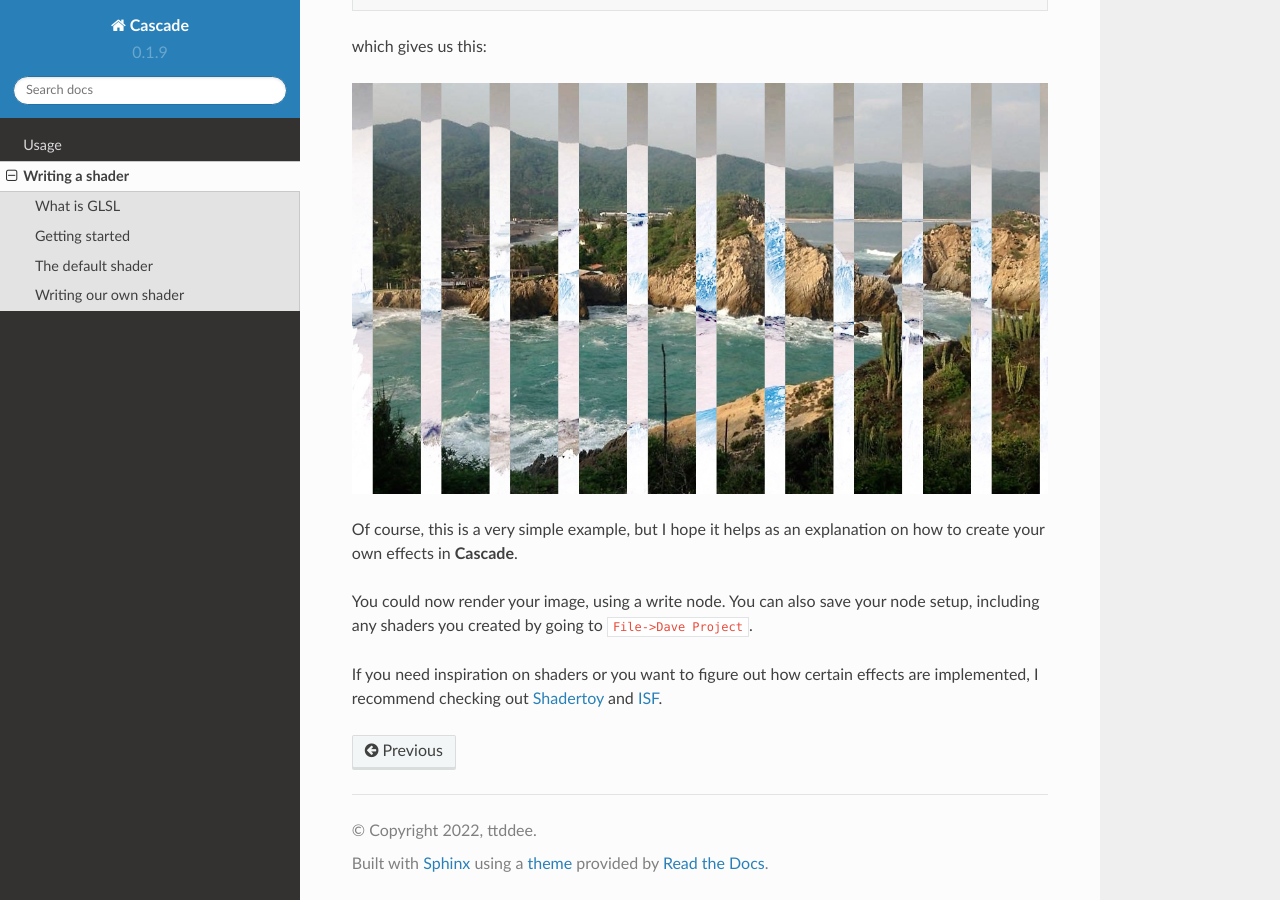
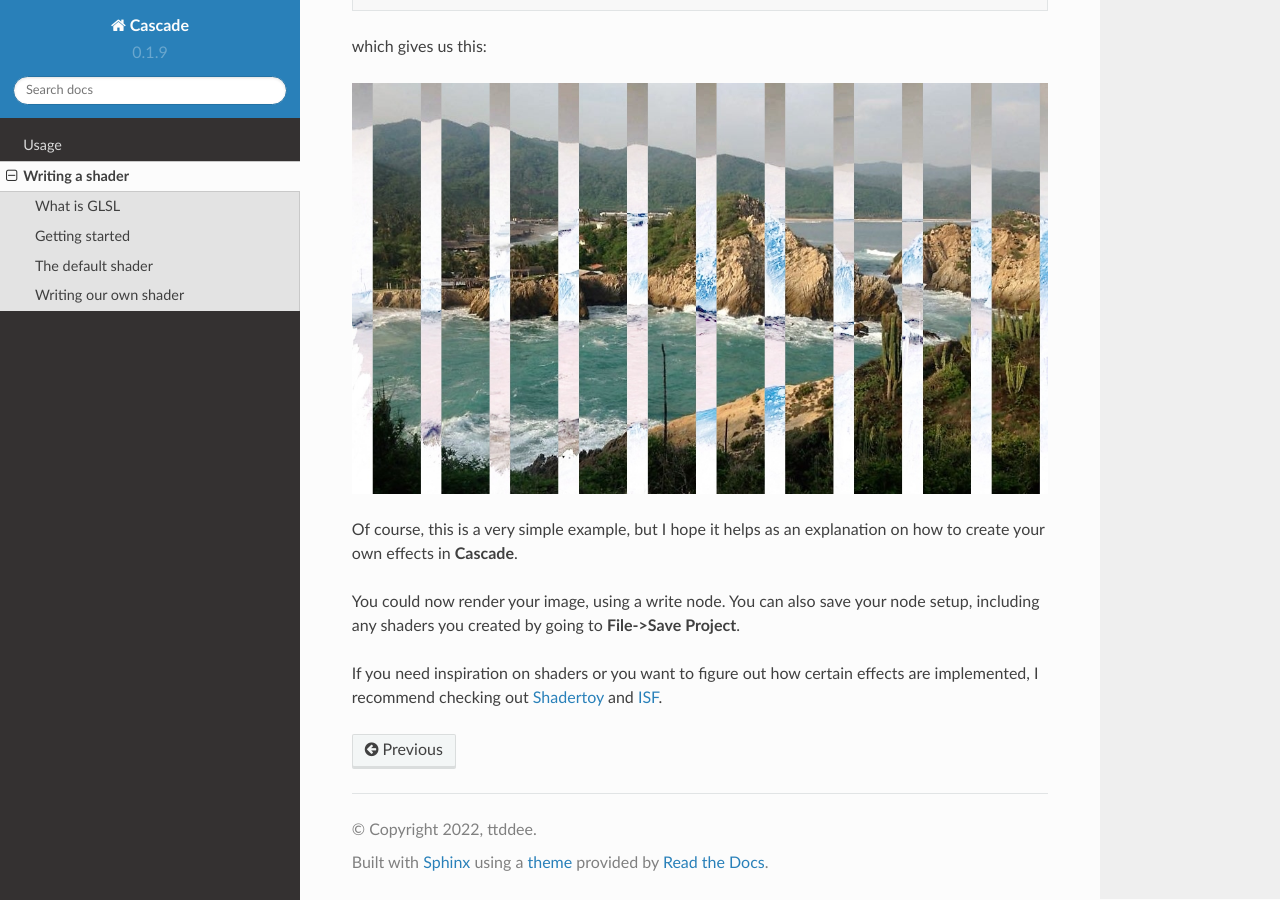
Before and after one commit to ttddee/CascadeDocs, a Sphinx documentation site: the page built from docs/source/writingshader.rst, in a window 1280 px wide and 900 px high, scrolled down 4365 px. Built offline with Sphinx 7.4.7 and the Read the Docs theme 2.0.0, drawn with Linux system fonts in a browser that asks for light colours.

Commit message:
Update docs.

```diff
--- a/docs/source/writingshader.rst
+++ b/docs/source/writingshader.rst
@@ -43,7 +43,7 @@
 
 The code editor contains the following:
 
-.. code-block:: c
+.. code-block:: glsl
 
    #version 430
 
@@ -70,7 +70,7 @@
 
 Most of the things here you don't have to worry about, let's go through the important parts.
 
-.. code-block:: c
+.. code-block:: glsl
 
    layout (local_size_x = 16, local_size_y = 16) in;
    layout (binding = 0, rgba32f) uniform readonly image2D inputBack;
@@ -90,19 +90,19 @@
 
 A GLSL shader gets executed for every pixel in the image. This variable tells us which pixel we are currently working on.
 
-.. code-block:: c
+.. code-block:: glsl
 
    ivec2 imageSize = imageSize(inputBack);
 
 This gets the image size and stores it in the variable **imageSize** for later use.
 
-.. code-block:: c
+.. code-block:: glsl
 
    vec4 pixelBack = imageLoad(inputBack, pixelCoords).rgba;
 
 Loads the RGBA values of the **back** image, at the current pixel coordinates, into **pixelBack**.
 
-.. code-block:: c
+.. code-block:: glsl
 
    vec4 pixelFront = imageLoad(inputFront, pixelCoords).rgba;
 
@@ -112,7 +112,7 @@
 
 Now, this is where it gets a little more interesting:
 
-.. code-block:: c
+.. code-block:: glsl
 
    void main()
    {
@@ -124,7 +124,7 @@
 
 This is the main function and the entry point for our shader.
 
-.. code-block:: c
+.. code-block:: glsl
 
    vec4 result = pixelBack;
    imageStore(outputImage, pixelCoords, result);
@@ -140,13 +140,13 @@
 
 If you change the line
 
-.. code-block:: c
+.. code-block:: glsl
 
    vec4 result = pixelBack;
 
 to
 
-.. code-block:: c
+.. code-block:: glsl
 
     vec4 result = 1.0 - pixelBack;
 
@@ -156,7 +156,7 @@
 
 Let's say we want some inverted vertical stripes, we could do something like this:
 
-.. code-block:: c
+.. code-block:: glsl
 
    vec4 result = pixelBack;
 
@@ -171,6 +171,6 @@
 
 Of course, this is a very simple example, but I hope it helps as an explanation on how to create your own effects in **Cascade**.
 
-You could now render your image, using a write node. You can also save your node setup, including any shaders you created by going to ``File->Dave Project``.
+You could now render your image, using a write node. You can also save your node setup, including any shaders you created by going to **File->Save Project**.
 
 If you need inspiration on shaders or you want to figure out how certain effects are implemented, I recommend checking out `Shadertoy <https://www.shadertoy.com/>`_ and `ISF <https://editor.isf.video/shaders?q=&category=&sort=Date+Created+%E2%86%93&page=0>`_.
```
